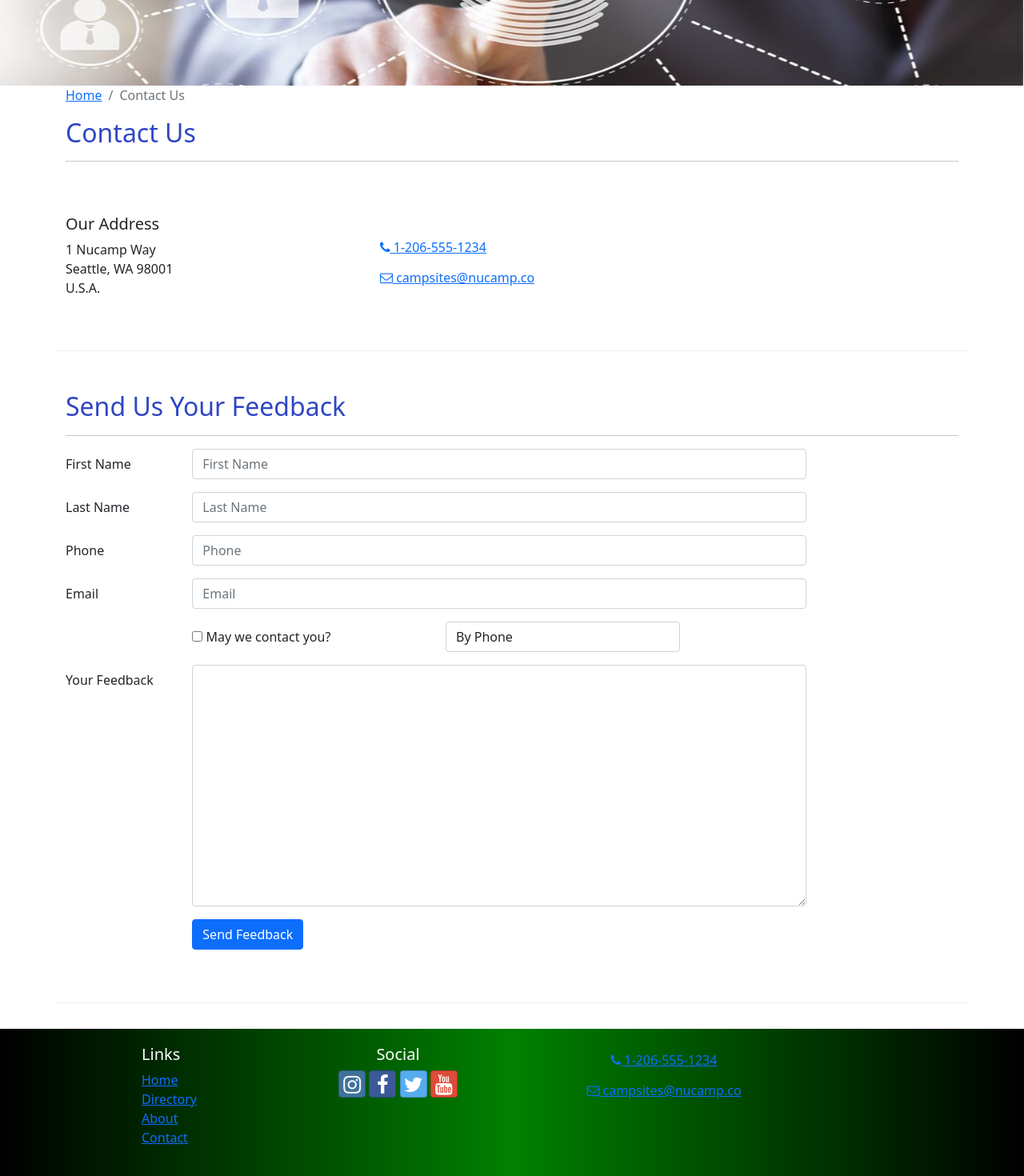
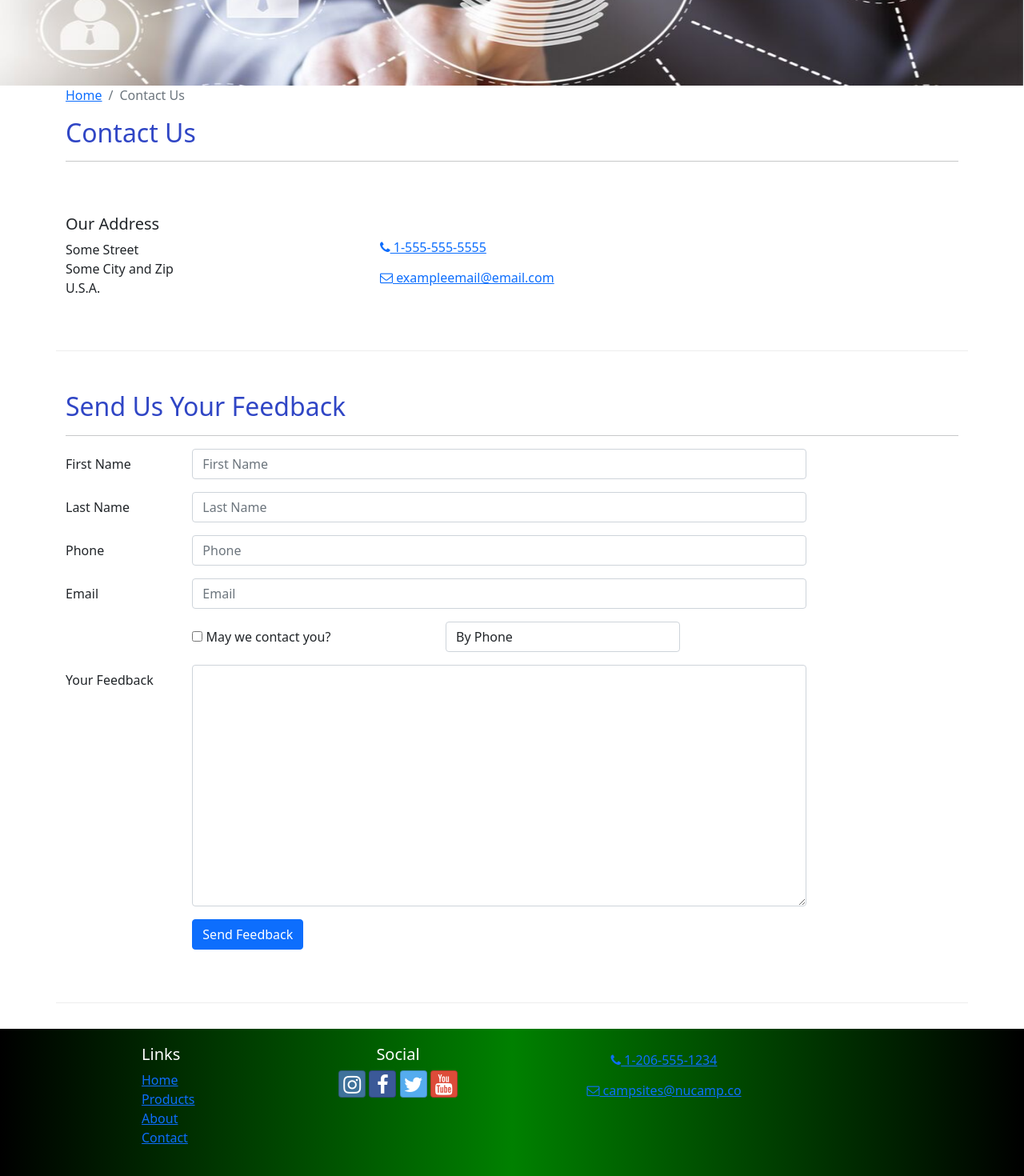
Before and after one commit to bholmdev/react-it-site, a React (Create React App) app: page /contact in a window 1280 px wide. Shown: the part 271-1741 px from the top of the page at 80% size. Built offline with nearby package versions, Linux system fonts and the light colour scheme.

Commit message:
Footer and Contact Us update

```diff
--- a/src/components/Footer.js
+++ b/src/components/Footer.js
@@ -13,7 +13,7 @@ const Footer = () => {
                             <Link to="/">Home</Link>
                         </li>
                         <li>
-                            <Link to="/directory">Directory</Link>
+                            <Link to="/products">Products</Link>
                         </li>
                         <li>
                             <Link to="/about">About</Link>
--- a/src/pages/ContactPage.js
+++ b/src/pages/ContactPage.js
@@ -10,9 +10,9 @@ const ContactPage = () => {
                 <Col sm="4">
                     <h5>Our Address</h5>
                     <address>
-                        1 Nucamp Way
+                        Some Street
                         <br />
-                        Seattle, WA 98001
+                        Some City and Zip
                         <br />
                         U.S.A.
                     </address>
@@ -21,9 +21,9 @@ const ContactPage = () => {
                     <a
                         role='button'
                         className='btn btn-link'
-                        href='tel:+12065551234'
+                        href='tel:+15555555555'
                     >
-                        <i className='fa fa-phone' /> 1-206-555-1234
+                        <i className='fa fa-phone' /> 1-555-555-5555
                     </a>
                     <br />
                     <a
@@ -31,7 +31,7 @@ const ContactPage = () => {
                         className='btn btn-link'
                         href='mailto:fakeemail@fakeemail.co'
                     >
-                        <i className='fa fa-envelope-o' /> campsites@nucamp.co
+                        <i className='fa fa-envelope-o' /> exampleemail@email.com
                     </a>
                 </Col>
             </Row>
```
